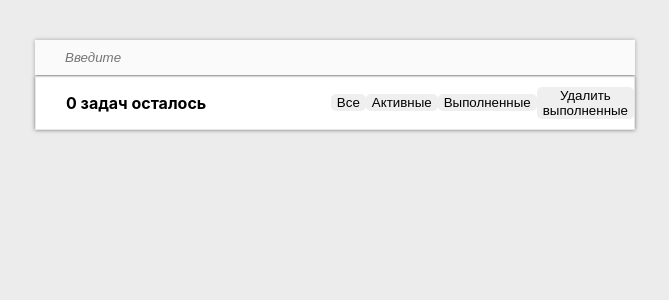
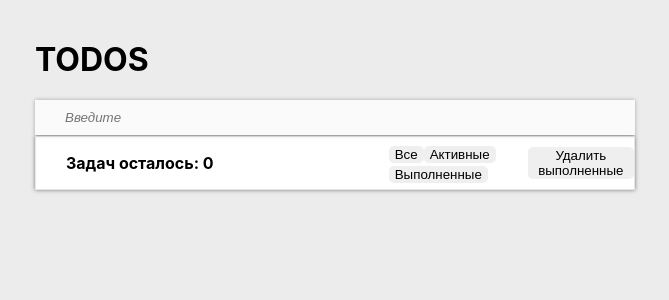
Before and after one commit to Gepackstuck/todo-list-react, a React (Create React App) app: page / in a window 1280 px wide. Shown: the top 300 px of the page, without its empty margins (5-674 px from the left). Built offline with nearby package versions, Linux system fonts and the light colour scheme.

Commit message:
tests and fixes

```diff
--- a/src/components/Todo.jsx
+++ b/src/components/Todo.jsx
@@ -41,11 +41,8 @@ const Todo = () => {
   };
 
   const delItem = (id) => {
-    let que = window.confirm("Точно удалить задачу?");
-    if (que) {
       const NewList = list.filter((e) => e.id !== id);
       setList(NewList);
-    }
   };
 
   const doneItem = (id) => {
@@ -59,6 +56,9 @@ const Todo = () => {
 
   return (
     <div className={classes.wrapper}>
+      <div>
+        <h1>TODOS</h1>
+      </div>
       <div className={classes.inputField}>
         <input
           type="text"
@@ -66,6 +66,7 @@ const Todo = () => {
           onChange={(e) => setUserInput(e.target.value)}
           value={userInput}
           onKeyPress={(e) => e.key === "Enter" && addItem()}
+          data-testid="input-data"
         />
       </div>
       <div className={classes.listBox}>
@@ -75,19 +76,30 @@ const Todo = () => {
               <p
                 onClick={() => doneItem(item.id)}
                 className={item.complete ? classes.todostrike : classes.todo}
+                data-testid="input-result"
               >
                 {item.name}
               </p>
-              <button onClick={() => delItem(item.id)} className={classes.delbtn}>X</button>
+              <button
+                onClick={() => delItem(item.id)}
+                className={classes.delbtn}
+                data-testid="delete-elem"
+              >
+                X
+              </button>
             </li>
           ))}
         </ul>
         <div className={classes.underBlock}>
-          <p className={classes.count}>{list.length} задач осталось</p>
-          <button>Все</button>
-          <button>Активные</button>
-          <button>Выполненные</button>
-          <button onClick={() => doneDel()}>Удалить выполненные</button>
+          <p className={classes.count}>Задач осталось: {list.length}</p>
+          <div className={classes.sections}>
+            <button>Все</button>
+            <button>Активные</button>
+            <button>Выполненные</button>
+          </div>
+          <button onClick={() => doneDel()} className={classes.done_del}>
+            Удалить выполненные
+          </button>
         </div>
       </div>
     </div>
```
